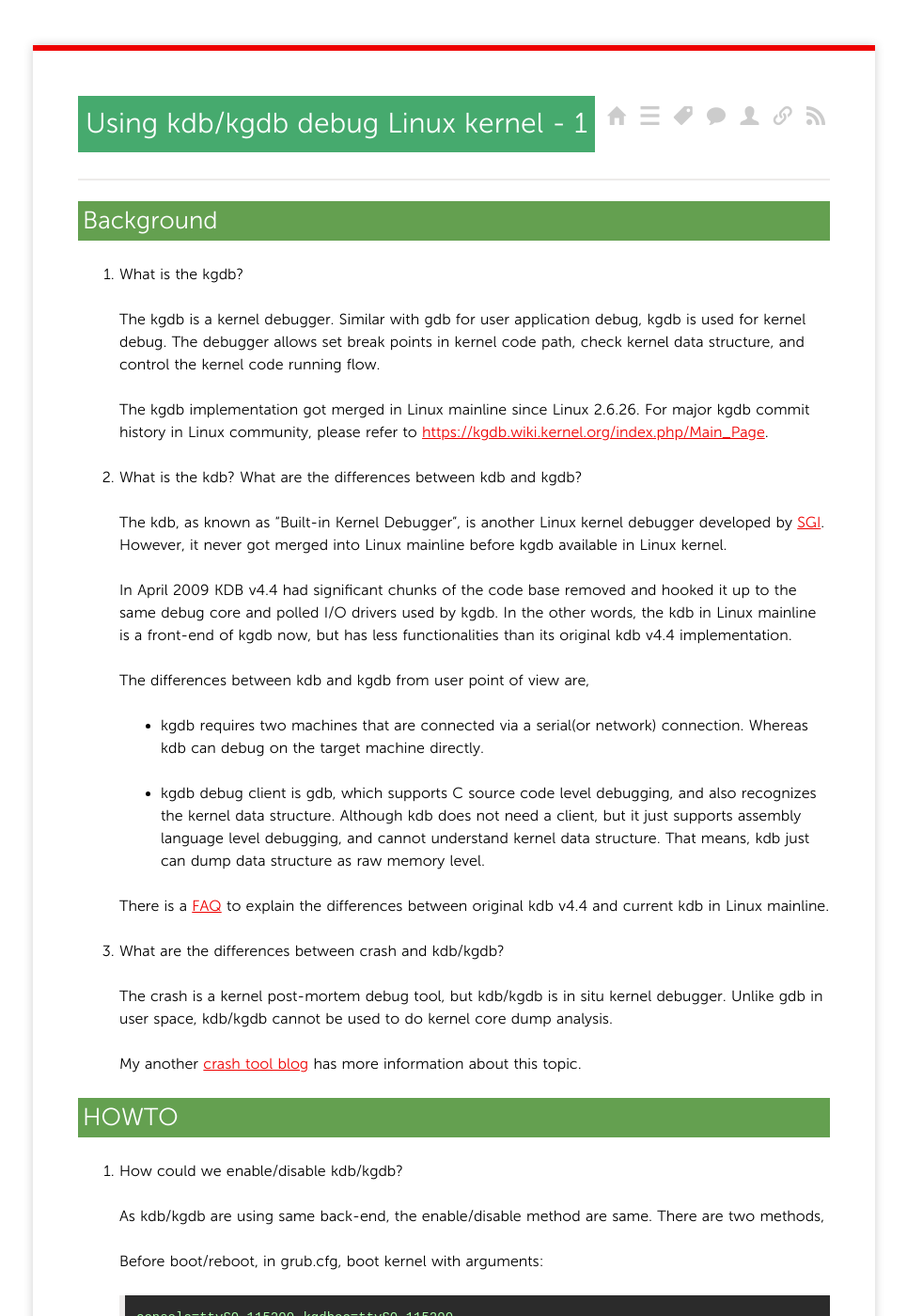
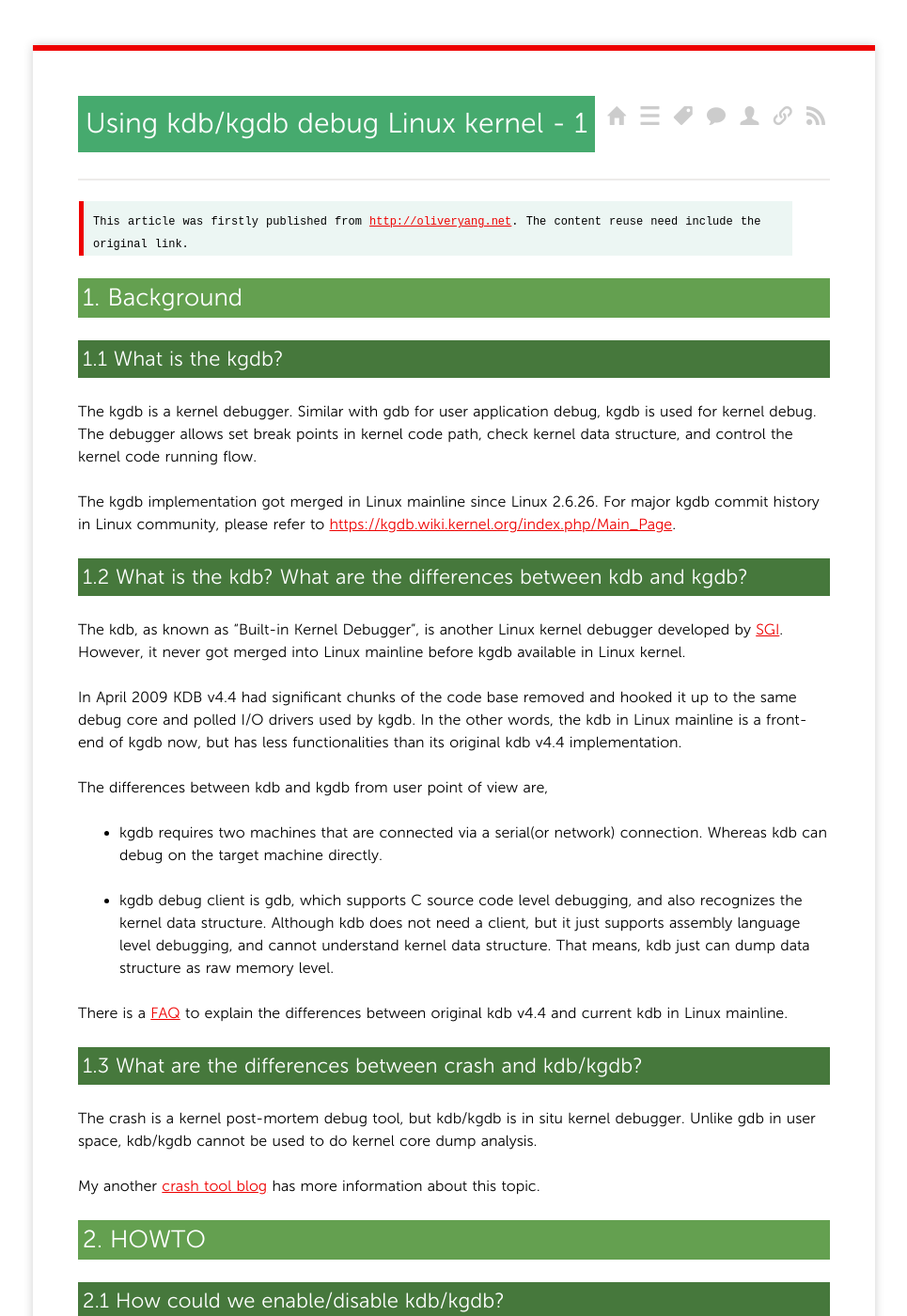
Before and after one commit to yangoliver/yangoliver.github.io, a Jekyll site: the page built from _posts/2015/2015-08-05-using-kgdb-debug-linux-kernel-1.md, in a window 1280 px wide and 1400 px high. Shown: the whole window at 94% size, without its empty margins (157-1122 px from the left). Built offline with Jekyll 4.4.1, drawn with Linux system fonts in a browser that asks for light colours; Markdown is read by kramdown in place of the engine named in the settings; comment, search, counter and statistics services are not loaded; some of the changed text lies outside the part shown.

Commit message:
SEO for meta description and format cleanup

````diff
--- a/_posts/2015/2015-08-05-using-kgdb-debug-linux-kernel-1.md
+++ b/_posts/2015/2015-08-05-using-kgdb-debug-linux-kernel-1.md
@@ -1,131 +1,134 @@
 ---
 layout: post
 title: Using kdb/kgdb debug Linux kernel - 1
+description: The kgdb is a kernel debugger. This article introduces how to use kdb and kgdb to debug Linux kernel issue.
 categories:
 - [English, Software]
 tags:
 - [kgdb, kernel, linux]
 ---
 
-##Background
+>This article was firstly published from <http://oliveryang.net>. The content reuse need include the original link.
 
-1. What is the kgdb?
+## 1. Background
 
-	The kgdb is a kernel debugger. Similar with gdb for user application debug, kgdb is used for kernel debug.
-	The debugger allows set break points in kernel code path, check kernel data structure, and control the kernel code running flow.
+### 1.1 What is the kgdb?
 
-	The kgdb implementation got merged in Linux mainline since Linux 2.6.26.
-	For major kgdb commit history in Linux community, please refer to <https://kgdb.wiki.kernel.org/index.php/Main_Page>.
+The kgdb is a kernel debugger. Similar with gdb for user application debug, kgdb is used for kernel debug.
+The debugger allows set break points in kernel code path, check kernel data structure, and control the kernel code running flow.
 
-2. What is the kdb? What are the differences between kdb and kgdb?
+The kgdb implementation got merged in Linux mainline since Linux 2.6.26.
+For major kgdb commit history in Linux community, please refer to <https://kgdb.wiki.kernel.org/index.php/Main_Page>.
 
-	The kdb, as known as "Built-in Kernel Debugger", is another Linux kernel debugger developed by [SGI](http://oss.sgi.com/projects/kdb/).
-	However, it never got merged into Linux mainline before kgdb available in Linux kernel.
+### 1.2 What is the kdb? What are the differences between kdb and kgdb?
 
-	In April 2009 KDB v4.4 had significant chunks of the code base removed and hooked it up to the same debug core and polled I/O drivers
-	used by kgdb. In the other words, the kdb in Linux mainline is a front-end of kgdb now, but has less functionalities than its original
-	kdb v4.4 implementation.
+The kdb, as known as "Built-in Kernel Debugger", is another Linux kernel debugger developed by [SGI](http://oss.sgi.com/projects/kdb/).
+However, it never got merged into Linux mainline before kgdb available in Linux kernel.
 
-	The differences between kdb and kgdb from user point of view are,
+In April 2009 KDB v4.4 had significant chunks of the code base removed and hooked it up to the same debug core and polled I/O drivers
+used by kgdb. In the other words, the kdb in Linux mainline is a front-end of kgdb now, but has less functionalities than its original
+kdb v4.4 implementation.
 
-	* kgdb requires two machines that are connected via a serial(or network) connection.
-	  Whereas kdb can debug on the target machine directly.
+The differences between kdb and kgdb from user point of view are,
 
-	* kgdb debug client is gdb, which supports C source code level debugging, and also recognizes the kernel data structure.
-	  Although kdb does not need a client, but it just supports assembly language level debugging, and cannot understand kernel data
-	  structure. That means, kdb just can dump data structure as raw memory level.
+* kgdb requires two machines that are connected via a serial(or network) connection.
+  Whereas kdb can debug on the target machine directly.
 
-	There is a [FAQ](https://kgdb.wiki.kernel.org/index.php/KDB_FAQ) to explain the differences between original kdb v4.4 and current kdb in
-	Linux mainline.
+* kgdb debug client is gdb, which supports C source code level debugging, and also recognizes the kernel data structure.
+  Although kdb does not need a client, but it just supports assembly language level debugging, and cannot understand kernel data
+  structure. That means, kdb just can dump data structure as raw memory level.
 
-3. What are the differences between crash and kdb/kgdb?
+There is a [FAQ](https://kgdb.wiki.kernel.org/index.php/KDB_FAQ) to explain the differences between original kdb v4.4 and current kdb in
+Linux mainline.
 
-	The crash is a kernel post-mortem debug tool, but kdb/kgdb is in situ kernel debugger.
-	Unlike gdb in user space, kdb/kgdb cannot be used to do kernel core dump analysis.
+### 1.3 What are the differences between crash and kdb/kgdb?
 
-	My another [crash tool blog](https://oliveryang.net/2015/06/linux-crash-background/) has more information about this topic.
+The crash is a kernel post-mortem debug tool, but kdb/kgdb is in situ kernel debugger.
+Unlike gdb in user space, kdb/kgdb cannot be used to do kernel core dump analysis.
 
-##HOWTO
+My another [crash tool blog](https://oliveryang.net/2015/06/linux-crash-background/) has more information about this topic.
+
+## 2. HOWTO
 
 
-1. How could we enable/disable kdb/kgdb?
+### 2.1 How could we enable/disable kdb/kgdb?
 
-	As kdb/kgdb are using same back-end, the enable/disable method are same. There are two methods,
+As kdb/kgdb are using same back-end, the enable/disable method are same. There are two methods,
 
-	Before boot/reboot, in grub.cfg, boot kernel with arguments:
+Before boot/reboot, in grub.cfg, boot kernel with arguments:
 
-	<pre>console=ttyS0,115200 kgdboc=ttyS0,115200</pre>
+<pre>console=ttyS0,115200 kgdboc=ttyS0,115200</pre>
 
-	Or, configure kgdb over console under bash prompt, assuming you are using the keyboard and serial port console at same time:
+Or, configure kgdb over console under bash prompt, assuming you are using the keyboard and serial port console at same time:
 
 
-	<pre># echo kbd,ttyS0 > /sys/module/kgdboc/parameters/kgdboc</pre>
+<pre># echo kbd,ttyS0 > /sys/module/kgdboc/parameters/kgdboc</pre>
 
 
-2. How could we enter the kdb debug shell?
+### 2.2 How could we enter the kdb debug shell?
 
-	If kdb/kgdb is enabled, there are 3 ways to drop into kdb debug shell,
+If kdb/kgdb is enabled, there are 3 ways to drop into kdb debug shell,
 
-	* While Linux kernel got panicked, kernel panic routine will calls into kgdb callback.
-	* Under the bash prompt, using root to write to sysrq proc file,
+* While Linux kernel got panicked, kernel panic routine will calls into kgdb callback.
+* Under the bash prompt, using root to write to sysrq proc file,
 
-	<pre># echo g > /proc/sysrq-trigger</pre>
+<pre># echo g > /proc/sysrq-trigger</pre>
 
-	* Using hot key ***Magic Sysrq*** to enter the kdb debug shell immediately.
+* Using hot key ***Magic Sysrq*** to enter the kdb debug shell immediately.
 
-3. How to trigger ***Magic Sysrq*** on different environments?
+### 2.3 How to trigger ***Magic Sysrq*** on different environments?
 
-	* Video console by keyboard
+#### 2.3.1 Video console by keyboard
 
-	  Press key combo ALT-SysRq-g. This is also works for VMware guest OS console.
+Press key combo ALT-SysRq-g. This is also works for VMware guest OS console.
 
-	  Linux defined many other sysrq usage in kernel, please refer to
-	  [Documentation/sysrq.txt](https://github.com/torvalds/linux/blob/master/Documentation/sysrq.txt)
+Linux defined many other sysrq usage in kernel, please refer to
+[Documentation/sysrq.txt](https://github.com/torvalds/linux/blob/master/Documentation/sysrq.txt)
 
-	* Serial console
+#### 2.3.2 Serial console
 
-	  On serial console, there is no SysRq. It requires to trigger a "send break" to console.
-	  Different terminal server supports different ways to "send break", for examples,
+On serial console, there is no SysRq. It requires to trigger a "send break" to console.
+Different terminal server supports different ways to "send break", for examples,
 
 
-	  - For minicom 2.2
+- For minicom 2.2
 
-		  Press: Control-a
+  Press: Control-a
 
-		  Press: f
+  Press: f
 
-		  Press: g
+  Press: g
 
-      - When you have telneted to a terminal server that supports sending a remote break
+- When you have telneted to a terminal server that supports sending a remote break
 
-		  Press: Control-]
+  Press: Control-]
 
-		  Type in:send break
+  Type in:send break
 
-		  Press: Enter
+  Press: Enter
 
-		  Press: g
+  Press: g
 
-	  - If you are using ```console``` command to connect the console server,
+- If you are using ``console`` command to connect the console server
 
-	    Press: Ctrl-E-C-l-0-g
+  Press: Ctrl-E-C-l-0-g
 
-		Please refer to [console man page](http://www.conserver.com/docs/console.man.html) to understand how above key sequence work.
+  Please refer to [console man page](http://www.conserver.com/docs/console.man.html) to understand how above key sequence work.
 
-	  - For Virtualbox Guest OS, you can use ```VBoxManage controlvm``` command
+- For Virtualbox Guest OS, you can use ``VBoxManage controlvm`` command
 
-	    With Virtualbox, the magic sysrq key sequence cannot be sent to guest since it is always interpreted by the host.
-	    But the sysrq sequence can be sent using the management interface, e.g.
+  With Virtualbox, the magic sysrq key sequence cannot be sent to guest since it is always interpreted by the host.
+  But the sysrq sequence can be sent using the management interface, e.g.
 
-	   	<pre>VBoxManage controlvm [vbox-name] keyboardputscancode 1d 38 54 [request type press/release] d4 b8 9d</pre>
+  <pre>VBoxManage controlvm [vbox-name] keyboardputscancode 1d 38 54 [request type press/release] d4 b8 9d</pre>
 
-	    The request-type press/release hex code is the scancode of the sysrq code letter plus the scancode|0x80 for key release, e.g.
+  The request-type press/release hex code is the scancode of the sysrq code letter plus the scancode|0x80 for key release, e.g.
 
-		<pre>g (kernel debugger): 22 a2</pre>
+  <pre>g (kernel debugger): 22 a2</pre>
 
-		22 is the letter g scancode, and a2 is scancode|0x80, so the kdb enter command is,
+  22 is the letter g scancode, and a2 is scancode|0x80, so the kdb enter command is,
 
-	    <pre>C:\Program Files\Oracle\VirtualBox>VBoxManage controlvm Ubuntu keyboardputscancode 1d 38 54 22 a2 d4 b8 9d</pre>
+  <pre>C:\Program Files\Oracle\VirtualBox>VBoxManage controlvm Ubuntu keyboardputscancode 1d 38 54 22 a2 d4 b8 9d</pre>
 
-		See <http://www.win.tue.nl/~aeb/linux/kbd/scancodes-1.html> section 1.4 for complete list of scancodes.
-		Caveat: The scancode depends on your keyboard layout, the codes here correspond to a standard layout.
+  See <http://www.win.tue.nl/~aeb/linux/kbd/scancodes-1.html> section 1.4 for complete list of scancodes.
+  Caveat: The scancode depends on your keyboard layout, the codes here correspond to a standard layout.
````
